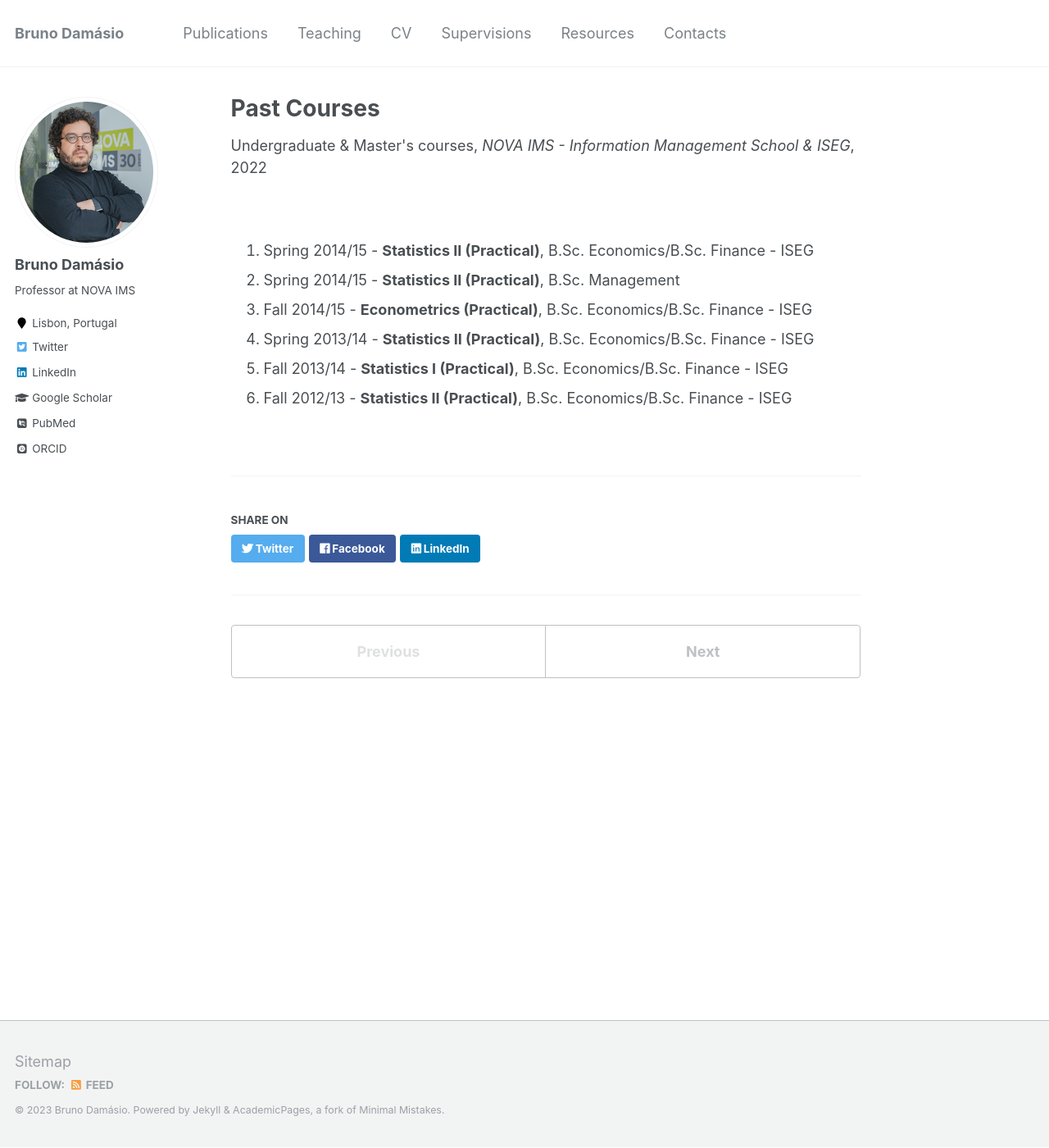
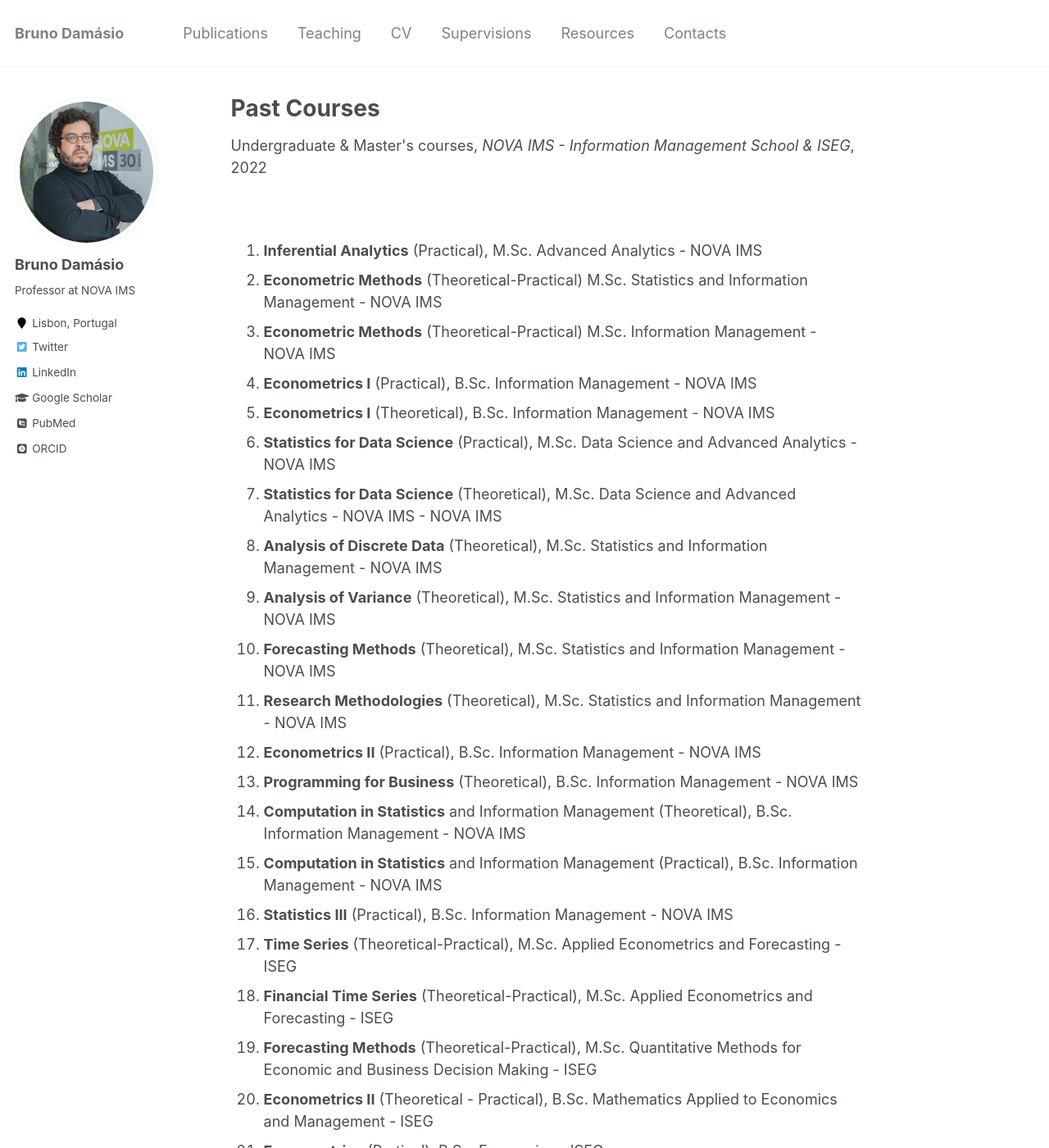
Before and after one commit to damasiob/damasiob.github.io, a Jekyll site: the page built from _teaching/past_courses.md, in a window 1280 px wide and 1400 px high. Shown: the whole window at 82% size. Built offline with Jekyll 4.4.1, drawn with Linux system fonts in a browser that asks for light colours; some web fonts are replaced; some of the changed text lies outside the part shown.

Commit message:
Update past_courses.md

```diff
--- a/_teaching/past_courses.md
+++ b/_teaching/past_courses.md
@@ -10,9 +10,30 @@ location: "Lisbon, Portugal"
 
 <br>
 
-  1. Spring 2014/15 - **Statistics II (Practical)**, B.Sc. Economics/B.Sc. Finance - ISEG
-  2. Spring 2014/15 - **Statistics II (Practical)**, B.Sc. Management
-  3. Fall 2014/15 - **Econometrics (Practical)**, B.Sc. Economics/B.Sc. Finance - ISEG
-  4. Spring 2013/14 - **Statistics II (Practical)**, B.Sc. Economics/B.Sc. Finance - ISEG
-  5. Fall 2013/14 - **Statistics I (Practical)**, B.Sc. Economics/B.Sc. Finance - ISEG
-  6. Fall 2012/13 - **Statistics II (Practical)**, B.Sc. Economics/B.Sc. Finance - ISEG
+  1. **Inferential Analytics** (Practical), M.Sc. Advanced Analytics  - NOVA IMS
+  1. **Econometric Methods** (Theoretical-Practical) M.Sc. Statistics and Information Management  - NOVA IMS
+  1. **Econometric Methods** (Theoretical-Practical) M.Sc. Information Management  - NOVA IMS
+  1. **Econometrics I** (Practical), B.Sc. Information Management - NOVA IMS
+  1. **Econometrics I** (Theoretical), B.Sc. Information Management - NOVA IMS
+  1. **Statistics for Data Science** (Practical), M.Sc. Data Science and Advanced Analytics  - NOVA IMS
+  1. **Statistics for Data Science** (Theoretical), M.Sc. Data Science and Advanced Analytics  - NOVA IMS   - NOVA IMS
+  1. **Analysis of Discrete Data** (Theoretical), M.Sc. Statistics and Information Management  - NOVA IMS
+  1. **Analysis of Variance** (Theoretical), M.Sc. Statistics and Information Management  - NOVA IMS
+  1. **Forecasting Methods** (Theoretical), M.Sc. Statistics and Information Management  - NOVA IMS
+  1. **Research Methodologies** (Theoretical), M.Sc. Statistics and Information Management  - NOVA IMS
+  1. **Econometrics II** (Practical), B.Sc. Information Management - NOVA IMS
+  1. **Programming for Business** (Theoretical), B.Sc. Information Management - NOVA IMS
+  1. **Computation in Statistics** and Information Management (Theoretical), B.Sc. Information Management - NOVA IMS
+  1. **Computation in Statistics** and Information Management (Practical), B.Sc. Information Management - NOVA IMS
+  1. **Statistics III** (Practical), B.Sc. Information Management - NOVA IMS
+  1. **Time Series** (Theoretical-Practical), M.Sc. Applied Econometrics and Forecasting - ISEG
+  1. **Financial Time Series** (Theoretical-Practical), M.Sc. Applied Econometrics and Forecasting - ISEG
+  1. **Forecasting Methods** (Theoretical-Practical), M.Sc. Quantitative Methods for Economic and Business Decision Making - ISEG
+  1. **Econometrics II** (Theoretical - Practical), B.Sc. Mathematics Applied to Economics and Management - ISEG
+  1. **Econometrics** (Pratical), B.Sc. Economics - ISEG
+  1. **Statistics I** (Practical), B.Sc. Economics - ISEG
+  1. **Statistics I** (Practical), B.Sc. Finance  - ISEG
+  1. **Statistics I** (Practical), B.Sc. Management - ISEG
+  1. **Statistics II** (Practical), B.Sc. Economics  - ISEG
+  1. **Statistics II** (Practical), B.Sc. Finance  - ISEG
+  1. **Statistics II** (Practical), B.Sc. Management - ISEG
```
